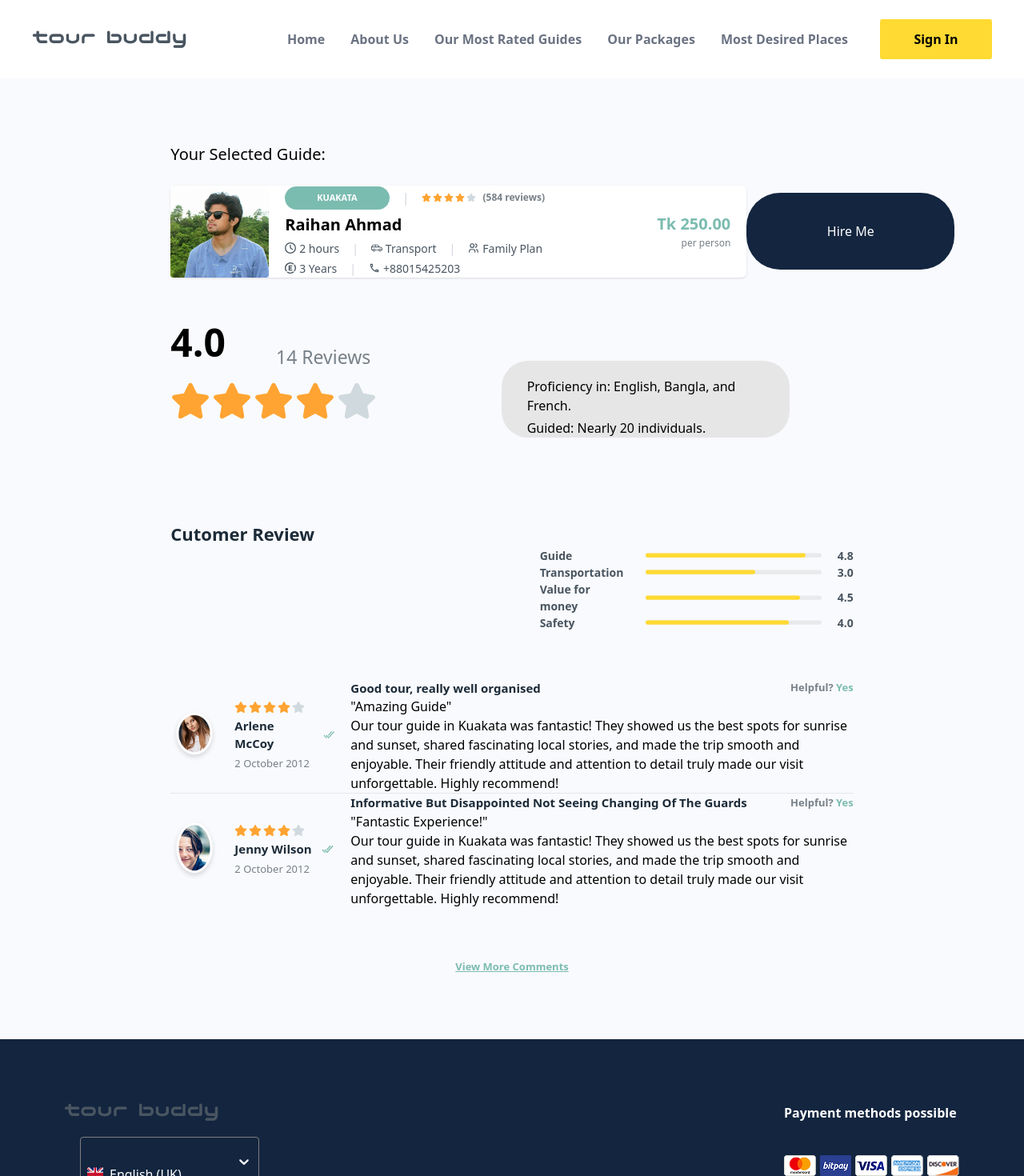
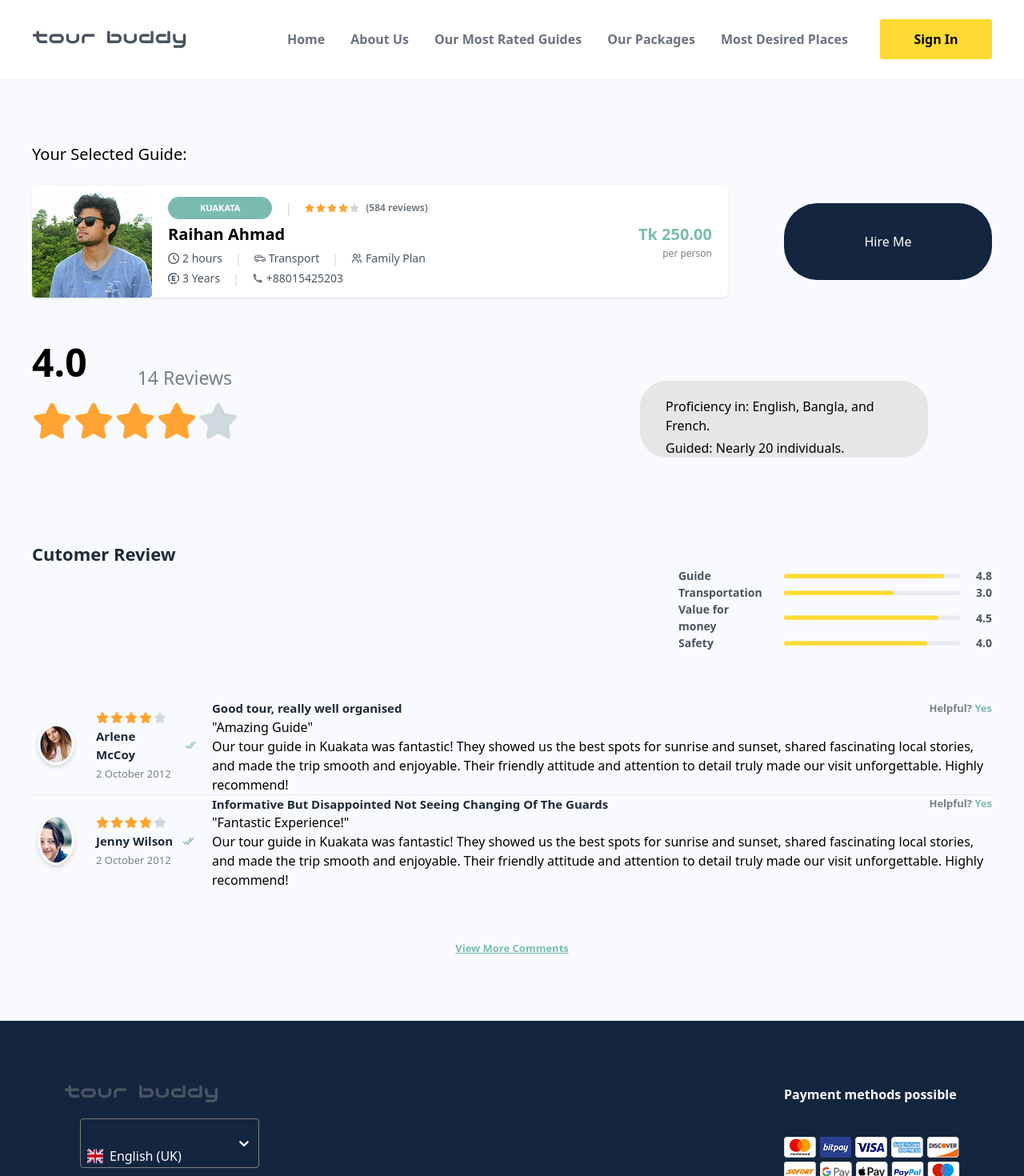
Before and after one commit to tyeasmino/tourBuddy, a React (Vite) app: page / in a window 1280 px wide. Shown: the top 1470 px of the page at 80% size. Built offline with nearby package versions, Linux system fonts and the light colour scheme.

Commit message:
all width changed

```diff
--- a/src/components/Navbar.jsx
+++ b/src/components/Navbar.jsx
@@ -1,16 +1,17 @@
 import React from 'react'
 import tourBuddy from '../assets/tourbuddy.png'
+import { Link } from 'react-router'
 
 
 const Navbar = () => {
   return (
     <nav className='max-w-[1440px] mx-auto flex flex-col md:flex-row items-center justify-between px-10 py-6'>
-        <div>
+        <Link to='/'>
             <img src={tourBuddy} alt="" />
-        </div>
+        </Link>
         <div className='flex flex-col md:flex-row items-center gap-3 md:gap-10'>
             <ul className='font-semibold text-gray-500 flex flex-col md:flex-row gap-2 md:gap-8'>
-                <li>Home</li>
+                <li> <Link to='/'>Home</Link></li>
                 <li>About Us</li>
                 <li>Our Most Rated Guides</li>
                 <li>Our Packages</li>
--- a/src/components/PaymentForm.jsx
+++ b/src/components/PaymentForm.jsx
@@ -6,13 +6,13 @@ import paymentBy from '../assets/ssl2 1.png'
 const PaymentForm = () => {
   return (
     <section className=''>
-      <h1 className='text-[32px] font-semibold max-w-4/6 mx-auto '>Payment</h1>
+      <h1 className='text-[32px] font-semibold max-w-[1200px] mx-auto '>Payment</h1>
       <div className='bg-[#F9FAFD] py-20'>
-        <div className='max-w-4/6 mx-auto'>
+        <div className='max-w-[1200px] mx-auto'>
           <p className=' text-4xl '>Choose Payment Method</p>
 
           <form className='w-full flex py-3 justify-between gap-20'>
-            <div className='w-4/5 flex flex-col gap-5 py-5' action="">
+            <div className='w-[792px] flex flex-col gap-5 py-5' action="">
               <div className='flex flex-col gap-2'>
                 <label className='font-semibold' htmlFor="name">Name:</label>
                 <input className='w-full bg-[#F4F4F5] px-5 py-3 rounded outline-0 ring-0 focus:border-0 placeholder:font-semibold' placeholder='Ahnaf Amer' name='name' type="text" />
@@ -60,7 +60,7 @@ const PaymentForm = () => {
                 </div>
               </div>
             </div>
-            <div className='w-1/5 '>
+            <div className='w-[303px] '>
               <img className='' src={paymentMethod} alt="" />
             </div>
           </form>
--- a/src/components/ProfileDetails.jsx
+++ b/src/components/ProfileDetails.jsx
@@ -6,16 +6,17 @@ import { LiaCarSideSolid } from "react-icons/lia";
 import { TbUsers } from "react-icons/tb";
 import { SiExpensify } from "react-icons/si";
 import { MdOutlineLocalPhone } from "react-icons/md";
+import { Link } from 'react-router';
 
 
 const ProfileDetails = () => {
   return (
     <div className='bg-[#F9FAFD]'>
-      <div className='max-w-4/6 mx-auto py-20'>
+      <div className='max-w-[1200px] mx-auto py-20'>
         <h1 className='text-[20px]'>Your Selected Guide:</h1>
 
         <div className='my-6 flex justify-between items-center'>
-          <div className='bg-white rounded-md shadow   flex items-center'>
+          <div className='bg-white w-[870px] rounded-md shadow   flex items-center'>
             <div>
               <img src={raihan} alt="" />
             </div>
@@ -65,7 +66,9 @@ const ProfileDetails = () => {
             </div>
           </div>
           <div>
-            <button className='w-[260px] h-24 rounded-[42px] bg-[#13253F] text-white '>Hire Me</button>
+            <Link to='/payment'>
+              <button className='w-[260px] h-24 rounded-[42px] bg-[#13253F] text-white '>Hire Me</button>
+            </Link>
           </div>
         </div>
 
--- a/src/components/ProfileReview.jsx
+++ b/src/components/ProfileReview.jsx
@@ -14,7 +14,7 @@ import { IoCheckmarkDoneSharp } from 'react-icons/io5'
 export const ProfileReview = () => {
   return (
     <div className='bg-[#F9FAFD]'>
-      <div className='max-w-4/6 mx-auto '>
+      <div className='max-w-[1200px] mx-auto '>
         <h1 className='text-[22px] text-[#1C2B38] font-bold'>Cutomer Review</h1>
 
         <div className='flex justify-end'>
```
